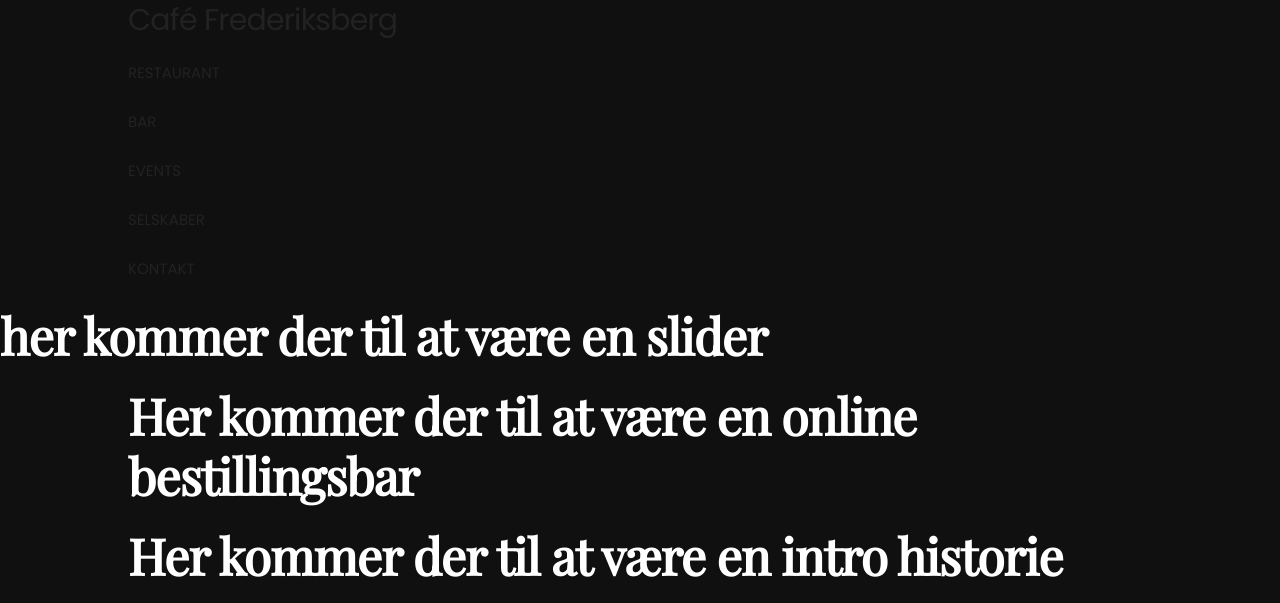
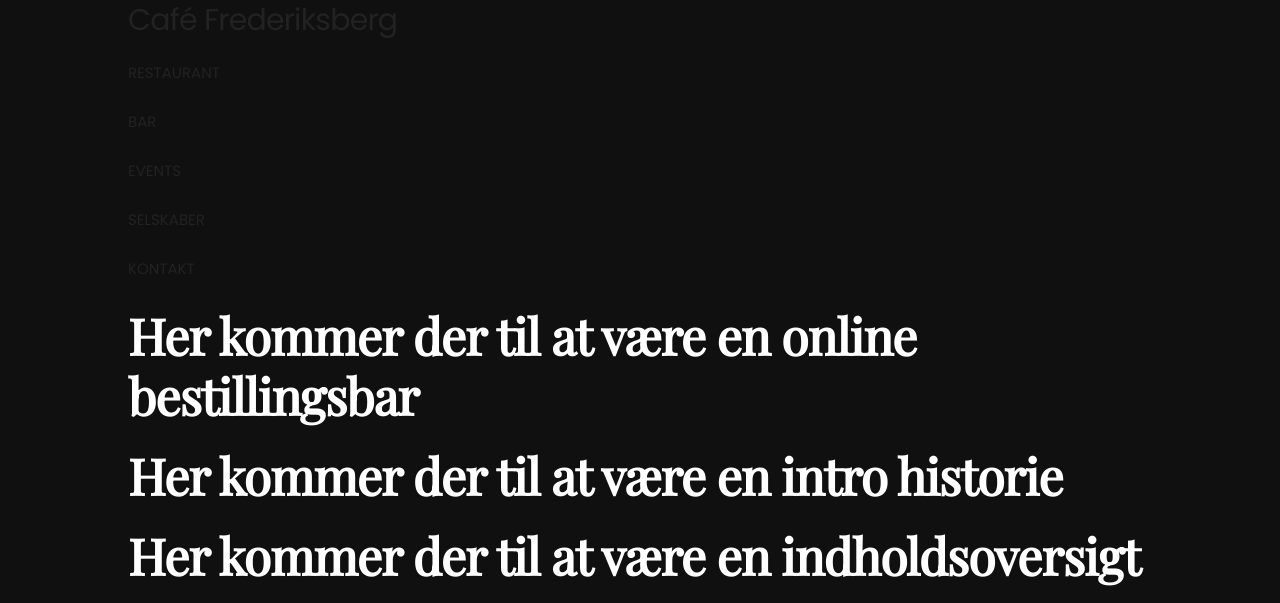
Before and after one commit to simoneliasen/cafefrederiksberg, a PHP site: page / in a window 1280 px wide. Shown: the top 603 px of the page. Run offline with PHP 8.4, Linux system fonts and the light colour scheme.

Commit message:
working on header img and text

```diff
--- /dev/null
+++ b/includes/header.php
@@ -0,0 +1,3 @@
+<div class="bg_img">
+
+</div>
--- a/index.php
+++ b/index.php
@@ -28,10 +28,7 @@
 
 
   <!--Slider (behøver ikke container, da den skal have 100% bredde) -->
-  <div class="content slider">
-    <h1> her kommer der til at være en slider </h1>
-  </div>
-  </div>
+  <?php include 'includes/header.php'; ?>
 
 
 
```
Also changed, not shown: img/bg_img_placeholder.jpg (added).
